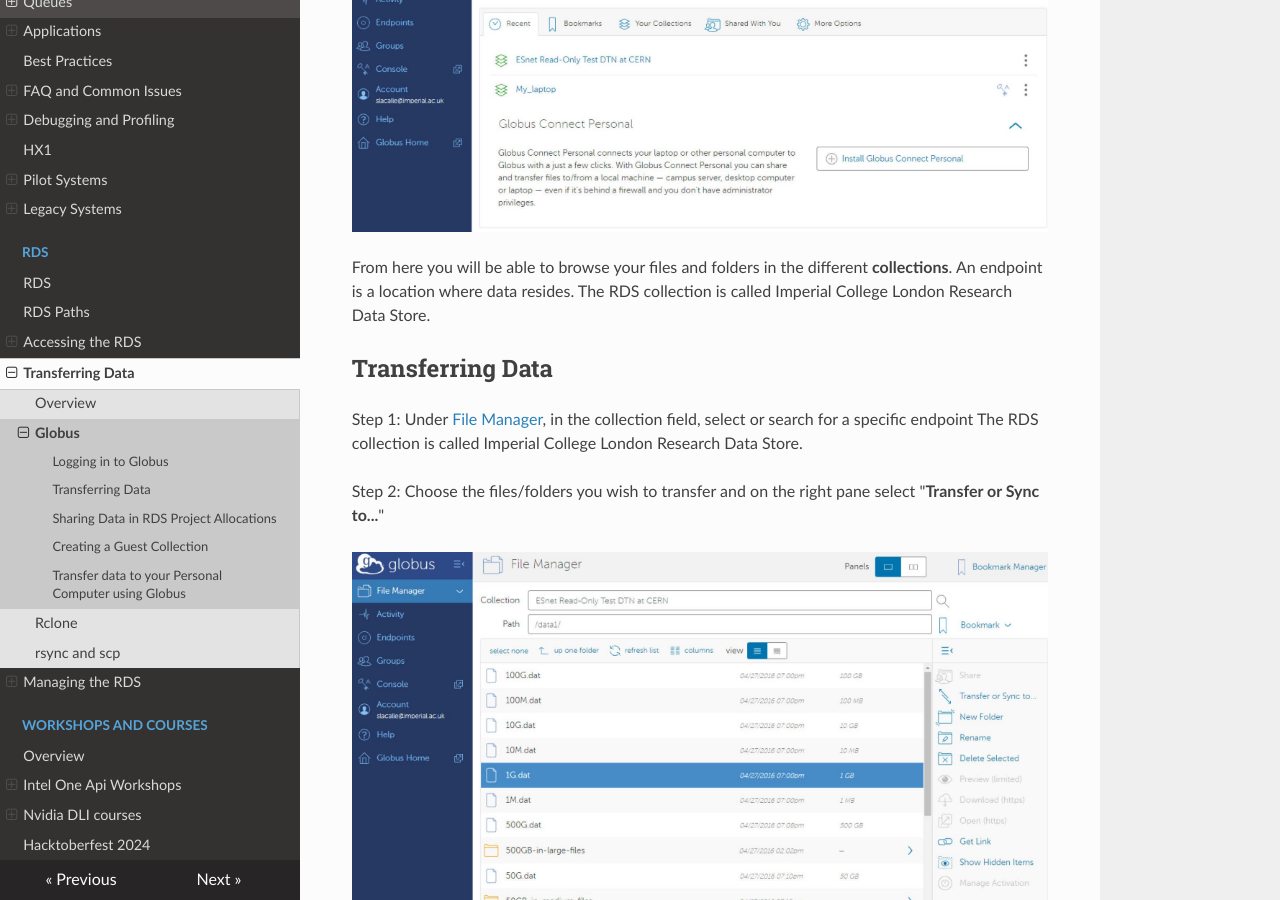
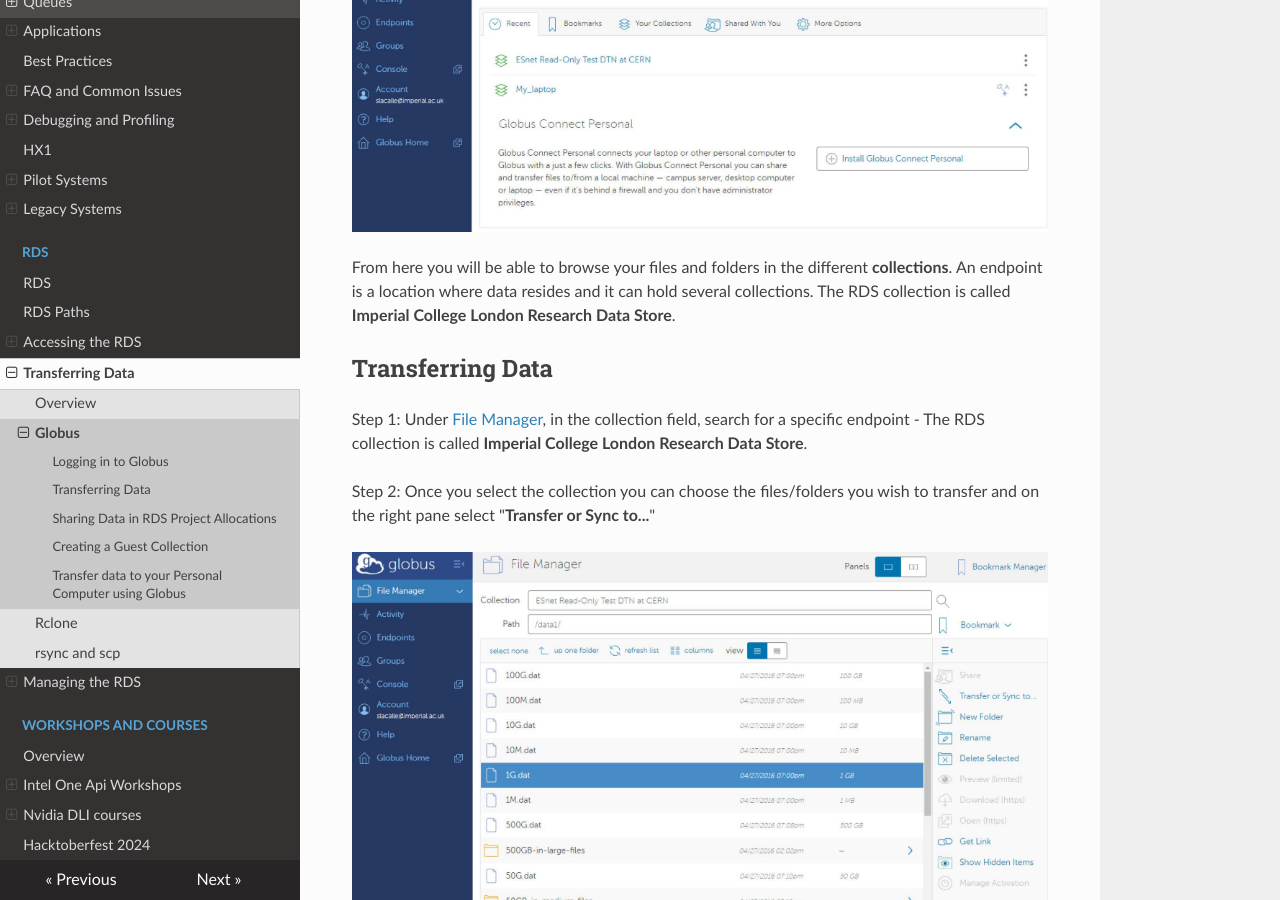
Before and after one commit to ImperialCollegeLondon/icl-rcs-user-guide, an MkDocs documentation site: the page built from docs/rds/transferringdata/globus.md, in a window 1280 px wide and 900 px high, scrolled down 1321 px. Built offline with MkDocs 1.6.1, drawn with Linux system fonts in a browser that asks for light colours; nearby versions of some CDN libraries.

Commit message:
updated readability

```diff
--- a/docs/rds/transferringdata/globus.md
+++ b/docs/rds/transferringdata/globus.md
@@ -22,13 +22,13 @@ Once logged in, you will see the Globus web application File Manager:
 
 ![Globus File Manager](./img/globus-file-manager.jpg)
 
-From here you will be able to browse your files and folders in the different **collections**. An endpoint is a location where data resides. The RDS collection is called Imperial College London Research Data Store.
+From here you will be able to browse your files and folders in the different **collections**. An endpoint is a location where data resides and it can hold several collections. The RDS collection is called **Imperial College London Research Data Store**.
 
 ## Transferring Data
 
-Step 1: Under [File Manager](https://app.globus.org/file-manager), in the collection field, select or search for a specific endpoint The RDS collection is called Imperial College London Research Data Store.
+Step 1: Under [File Manager](https://app.globus.org/file-manager), in the collection field, search for a specific endpoint - The RDS collection is called **Imperial College London Research Data Store**.
 
-Step 2: Choose the files/folders you wish to transfer and on the right pane select "**Transfer or Sync to...**"
+Step 2: Once you select the collection you can choose the files/folders you wish to transfer and on the right pane select "**Transfer or Sync to...**"
 
 ![Transferring data with Globus](./img/globus-transferring-data.jpg)
 
```
